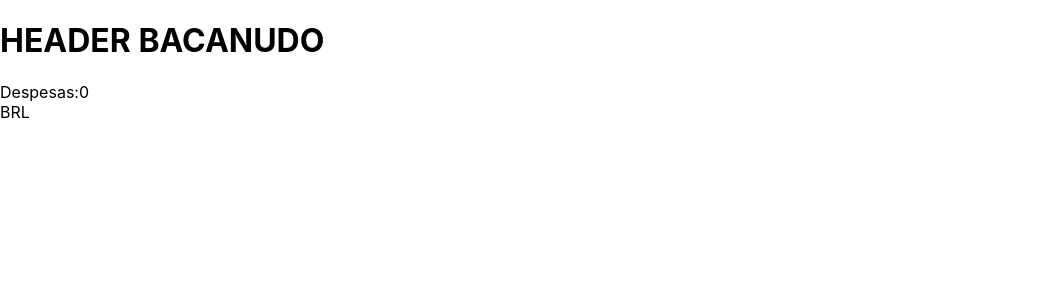
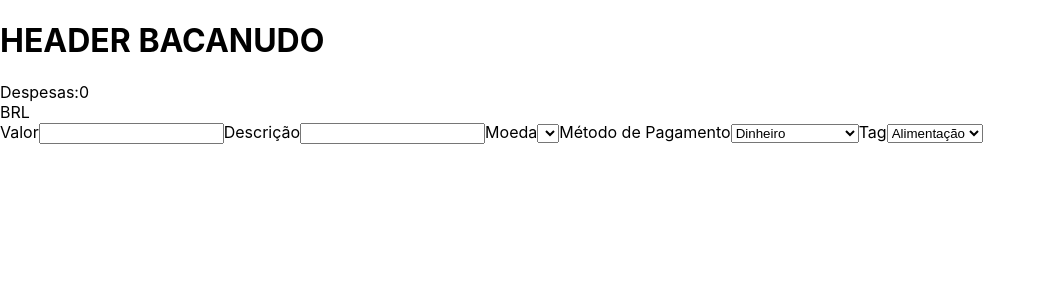
Before and after one commit to cae07/sd-013-a-project-trybewallet, a React (Create React App) app: page /carteira in a window 1280 px wide. Shown: the top 300 px of the page, without its empty margins (0-1046 px from the left). Built offline with nearby package versions, Linux system fonts and the light colour scheme.

Commit message:
Add a form

```diff
--- /dev/null
+++ b/src/components/ExpenseForm.jsx
@@ -0,0 +1,53 @@
+import React from 'react';
+
+class ExpenseForm extends React.Component {
+  render() {
+    return (
+      <form>
+        <label htmlFor="input-value">
+          Valor
+          <input
+            type="number"
+            id="input-value"
+          />
+        </label>
+        <label htmlFor="input-description">
+          Descrição
+          <input
+            type="text"
+            id="input-description"
+          />
+        </label>
+        <label htmlFor="select-currency">
+          Moeda
+          <select
+            name="currency"
+            id="select-currency"
+          >
+            <option value="">{' '}</option>
+          </select>
+        </label>
+        <label htmlFor="payment-method">
+          Método de Pagamento
+          <select name="payment" id="payment-method">
+            <option value="money">Dinheiro</option>
+            <option value="creditcard">Cartão de Crédito</option>
+            <option value="debitcard">Cartão de Débito</option>
+          </select>
+        </label>
+        <label htmlFor="select-tag">
+          Tag
+          <select name="tag" id="select-tag">
+            <option value="food">Alimentação</option>
+            <option value="leisure">Lazer</option>
+            <option value="work">Trabalho</option>
+            <option value="locomotion">Transporte</option>
+            <option value="health">Saúde</option>
+          </select>
+        </label>
+      </form>
+    );
+  }
+}
+
+export default ExpenseForm;
--- a/src/pages/Wallet.js
+++ b/src/pages/Wallet.js
@@ -1,11 +1,13 @@
 import React from 'react';
 import Header from '../components/Header';
+import ExpenseForm from '../components/ExpenseForm';
 
 class Wallet extends React.Component {
   render() {
     return (
       <div>
         <Header />
+        <ExpenseForm />
       </div>
     );
   }
```
